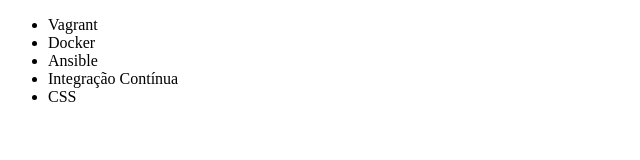
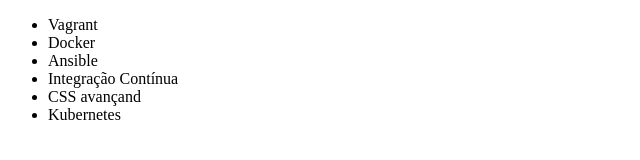
Before and after one commit to Nahumm01/Alura-Git, a plain HTML site: page index.html in a window 1280 px wide. Shown: the whole page, without its empty margins (0-640 px from the left). Drawn offline with Linux system fonts and the light colour scheme.

Commit message:
Avançando na aula

```diff
--- a/index.html
+++ b/index.html
@@ -10,7 +10,8 @@
         <li>Docker</li>
         <li>Ansible</li>
         <li>Integração Contínua</li>
-        <li>CSS</li>
+        <li>CSS avançand</li>
+        <li>Kubernetes</li>
     </ul>
 </body>
 </html>
```
